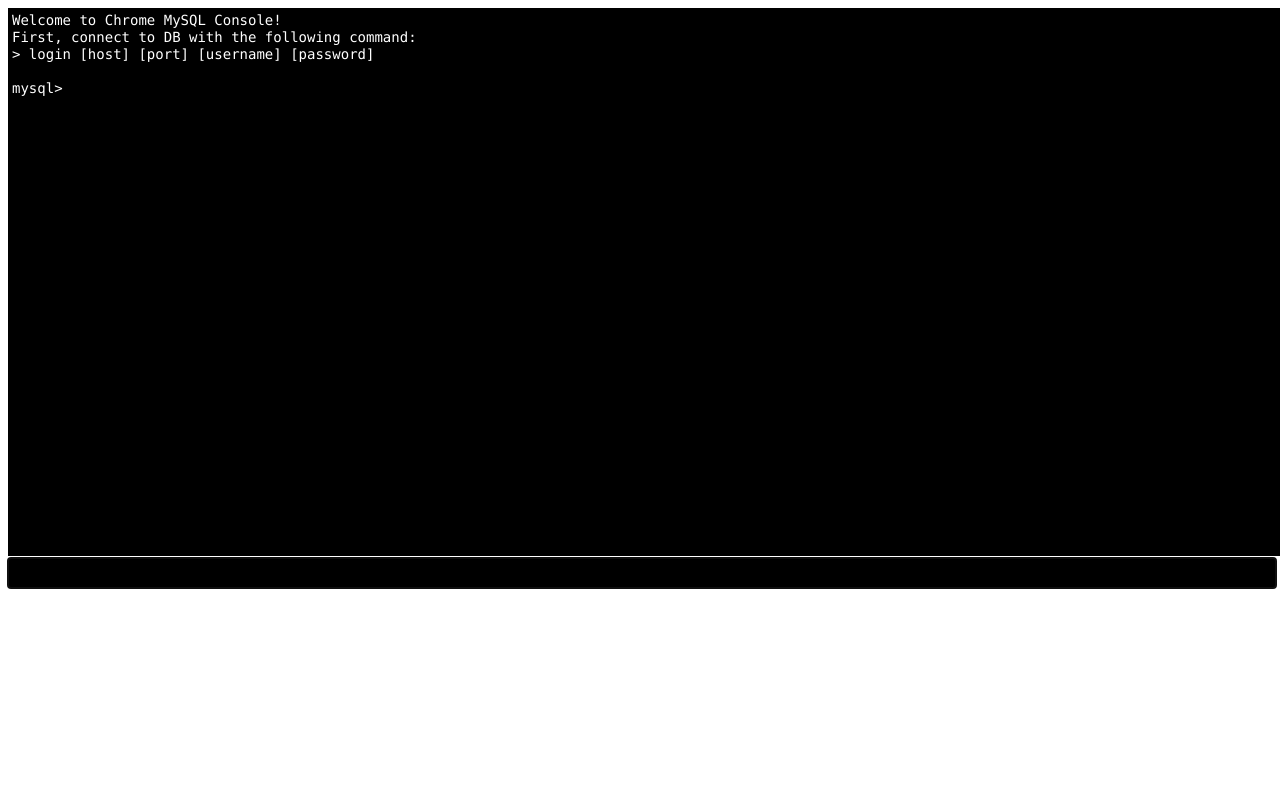
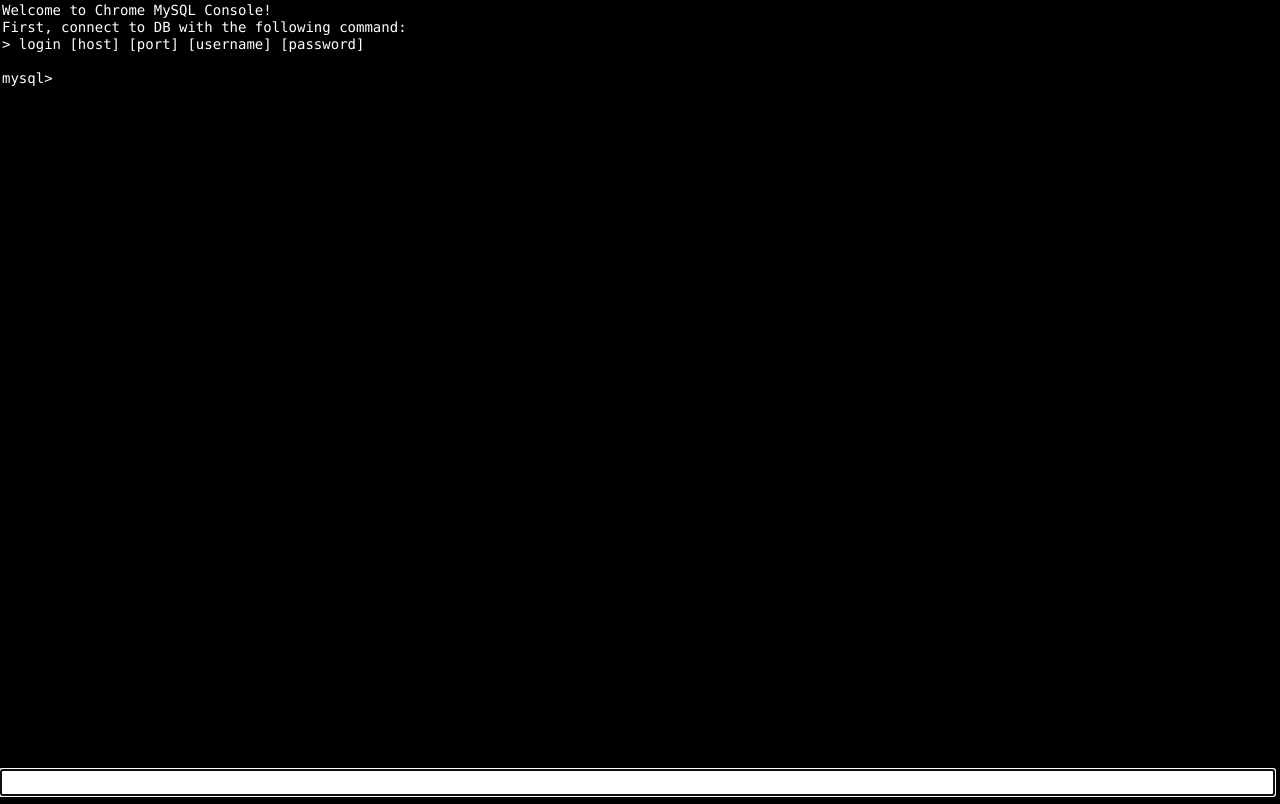
Before and after one commit to yoichiro/chrome_mysql_console, a browser extension: page console.html in a window 1280 px wide. Drawn offline with Linux system fonts and the light colour scheme.

Commit message:
Support window resize

```diff
--- a/background.js
+++ b/background.js
@@ -4,6 +4,6 @@
             width: 800,
             height: 600
         },
-        resizable: false
+        resizable: true
     });
 });
--- a/console.css
+++ b/console.css
@@ -1,15 +1,21 @@
+html, body {
+    width: 100%;
+    height: 100%;
+    margin: 0;
+    padding: 0;
+    background-color: black;
+}
+
 #outputPanel {
+    -webkit-user-select: text;
     width: 100%;
-    height: 540px;
-    margin-bottom: 2px;
-    background-color: black;
-    padding: 4px;
-    overflow: scroll;
-    -webkit-user-select: text;
+    height: calc(100% - 35px);
+    overflow-y: auto;
+    margin: 2px;
 }
 
 #outputPanel pre {
-    width: 775px;
+    width: 100%;
     word-wrap: break-word;
     color: white;
     font-family: Consolas, 'Courier New', Courier, Monaco, monospace;
@@ -21,15 +27,11 @@
 .inputPanel {
     width: 100%;
     height: 35px;
-    padding: 0px;
+    position: relative;
 }
 
 .inputPanel #query {
-    height: 28px;
-    width: 100%;
     font-size: 18px;
-    background-color: black;
-    color: white;
-    border: 0;
+    width: 99vw;
     font-family: Consolas, 'Courier New', Courier, Monaco, monospace;
 }
--- a/console.js
+++ b/console.js
@@ -21,12 +21,19 @@
                 this.historyPos = 0;
             }
         }.bind(this));
+        $(window).resize(function(evt) {
+            this.onResizeWindow();
+        }.bind(this));
     },
     start: function() {
         this.output("Welcome to Chrome MySQL Console!", false);
         this.output("First, connect to DB with the following command:", false);
         this.output("> login [host] [port] [username] [password]", true);
+        this.onResizeWindow();
         $("#query").focus();
+    },
+    onResizeWindow: function() {
+        $("#outputPanel").height($(window).height() - 35);
     },
     onEnterQuery: function() {
         var query = $("#query").val();
```
Also changed, not shown: console.html (+0 -1 lines).
